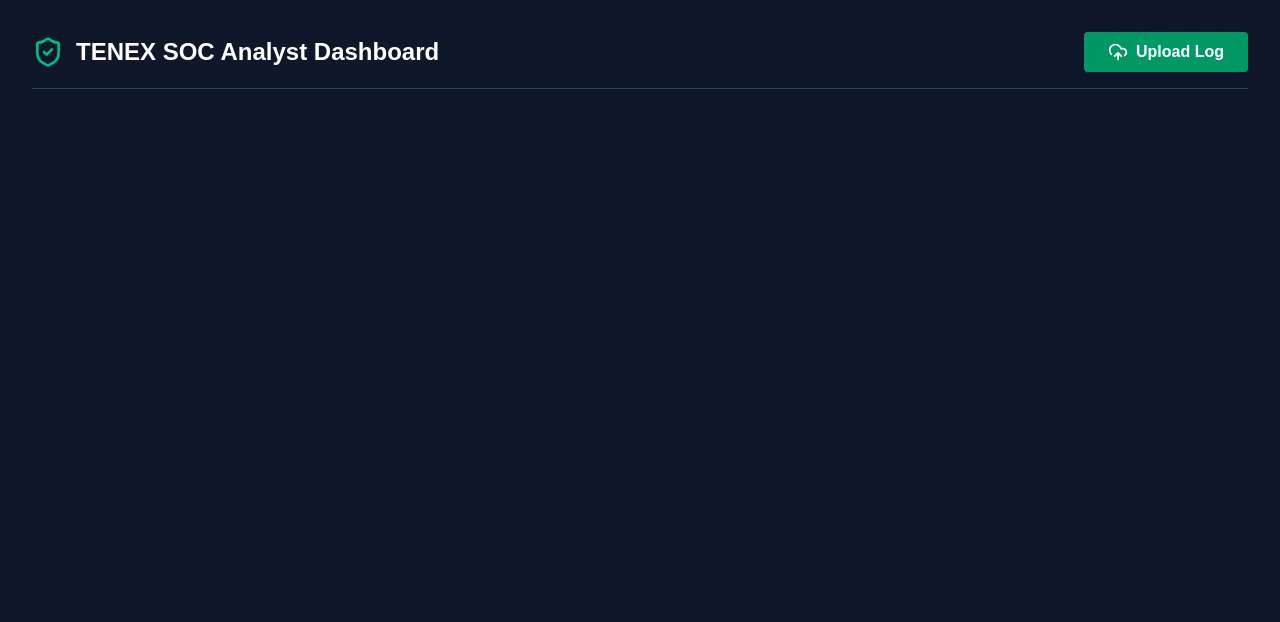
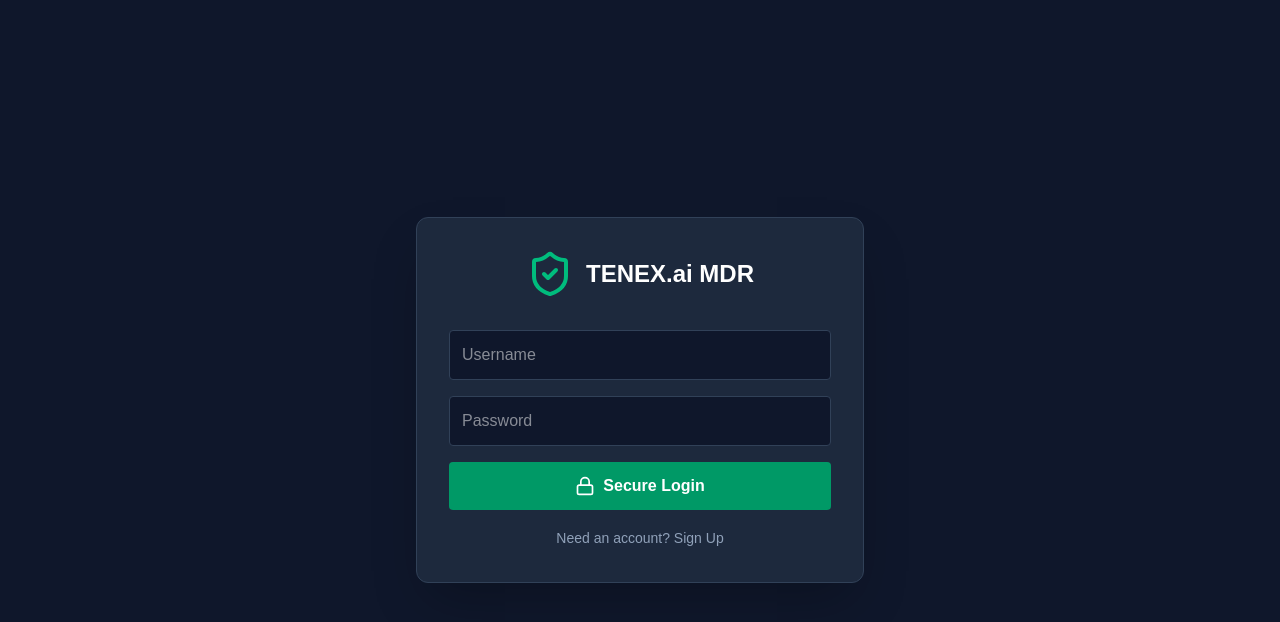
Before and after one commit to shahhardik4599/tenex-soc-dashboard, a Next.js app in the folder frontend/: page / in a window 1280 px wide. Shown: the top 622 px of the page. Built offline with nearby package versions, Linux system fonts and the light colour scheme.

Commit message:
added signin/signup feature

```diff
--- a/frontend/src/app/page.tsx
+++ b/frontend/src/app/page.tsx
@@ -1,27 +1,75 @@
 'use client';
+
 import React, { useState, useMemo } from 'react';
 import axios from 'axios';
+import { LineChart, Line, XAxis, YAxis, CartesianGrid, Tooltip, ResponsiveContainer } from 'recharts';
+import { UploadCloud, ShieldCheck } from 'lucide-react';
+
+// New Component Imports
+import AuthContainer from '@/components/AuthContainer';
 import StatsFilters from '@/components/StatsFilters';
 import LogTable from '@/components/LogTable';
-import { ShieldCheck, UploadCloud, Lock } from 'lucide-react';
-// ... (Keep your LineChart imports)
 
 export default function SOCDashboard() {
+  // Authentication State
   const [isLoggedIn, setIsLoggedIn] = useState(false);
   const [credentials, setCredentials] = useState({ username: '', password: '' });
+
+  // Data State
   const [logs, setLogs] = useState<any[]>([]);
   const [batchId, setBatchId] = useState('');
   const [loading, setLoading] = useState(false);
   const [error, setError] = useState('');
+
+  // Filter State
   const [activeFilter, setFilter] = useState('all');
 
-  const handleFileUpload = async (e: React.ChangeEvent<HTMLInputElement>) => {
-    // ... (Keep your existing axios logic)
-    // Update: setBatchId(response.data.batch_id);
-    // Update: setLogs(response.data.data);
+  // --- Auth Success Handler ---
+  const handleLoginSuccess = (creds: any) => {
+    setCredentials(creds);
+    setIsLoggedIn(true);
   };
 
-  // --- NEW: Memoized Filtering Logic ---
+  // --- File Upload Handler ---
+  const handleFileUpload = async (e: React.ChangeEvent<HTMLInputElement>) => {
+    if (!e.target.files || e.target.files.length === 0) return;
+
+    setLoading(true);
+    setError('');
+    const file = e.target.files[0];
+    const formData = new FormData();
+    formData.append('file', file);
+
+    try {
+      const authHeader = 'Basic ' + btoa(`${credentials.username}:${credentials.password}`);
+
+      const response = await axios.post('http://localhost:8000/upload', formData, {
+        headers: {
+          'Content-Type': 'multipart/form-data',
+          'Authorization': authHeader
+        }
+      });
+
+      // Update state with new batch info
+      setBatchId(response.data.batch_id);
+
+      // Sort logs so anomalies are at the top initially
+      const sortedLogs = response.data.data.sort((a: any, b: any) =>
+        (b.is_anomaly === true ? 1 : 0) - (a.is_anomaly === true ? 1 : 0)
+      );
+      setLogs(sortedLogs);
+    } catch (err: any) {
+      setError(err.response?.data?.detail || 'Failed to upload and process file.');
+      if (err.response?.status === 401) {
+        setIsLoggedIn(false);
+        alert("Session expired. Please log in again.");
+      }
+    } finally {
+      setLoading(false);
+    }
+  };
+
+  // --- Filtering Logic ---
   const filteredLogs = useMemo(() => {
     return logs.filter(log => {
       if (activeFilter === 'all') return true;
@@ -33,30 +81,78 @@ export default function SOCDashboard() {
     });
   }, [logs, activeFilter]);
 
-  if (!isLoggedIn) { /* ... keep login screen ... */ }
+  // --- Timeline Chart Data Prep ---
+  const chartData = useMemo(() => {
+    return logs.reduce((acc: any[], log: any) => {
+      const time = new Date(log.timestamp).toLocaleTimeString([], { hour: '2-digit', minute: '2-digit' });
+      const existing = acc.find(item => item.time === time);
+      if (existing) {
+        existing.events += 1;
+        if (log.is_anomaly) existing.anomalies += 1;
+      } else {
+        acc.push({ time, events: 1, anomalies: log.is_anomaly ? 1 : 0 });
+      }
+      return acc;
+    }, []).reverse();
+  }, [logs]);
 
+  // ==========================================
+  // AUTH GUARD
+  // ==========================================
+  if (!isLoggedIn) {
+    return <AuthContainer onLoginSuccess={handleLoginSuccess} />;
+  }
+
+  // ==========================================
+  // SOC ANALYST DASHBOARD
+  // ==========================================
   return (
-    <div className="min-h-screen bg-slate-900 text-slate-300 p-8">
+    <div className="min-h-screen bg-slate-900 text-slate-300 p-8 font-sans">
       <div className="max-w-7xl mx-auto space-y-8">
-        {/* Header Section */}
+
+        {/* Header */}
         <div className="flex justify-between items-center border-b border-slate-700 pb-4">
           <div className="flex items-center">
             <ShieldCheck className="text-emerald-500 w-8 h-8 mr-3" />
-            <h1 className="text-2xl font-bold text-white">TENEX SOC Analyst Dashboard</h1>
+            <h1 className="text-2xl font-bold text-white">TENEX SOC Dashboard</h1>
           </div>
           <div className="relative overflow-hidden inline-block">
-            <button className="bg-emerald-600 hover:bg-emerald-500 text-white font-bold py-2 px-6 rounded shadow-lg flex items-center transition-all">
+            <button className="bg-emerald-600 hover:bg-emerald-500 text-white font-semibold py-2 px-6 rounded shadow-lg flex items-center transition-all">
               <UploadCloud className="w-5 h-5 mr-2" />
-              {loading ? 'AI Processing...' : 'Upload Log'}
+              {loading ? 'AI Engine Processing...' : 'Upload Access Log'}
             </button>
-            <input type="file" onChange={handleFileUpload} className="absolute left-0 top-0 opacity-0 cursor-pointer h-full w-full" />
+            <input
+              type="file"
+              accept=".log,.txt"
+              onChange={handleFileUpload}
+              disabled={loading}
+              className="absolute left-0 top-0 opacity-0 cursor-pointer h-full w-full"
+            />
           </div>
         </div>
 
+        {error && <div className="bg-red-900/50 border border-red-500 text-red-200 p-4 rounded">{error}</div>}
+
         {logs.length > 0 && (
           <>
-            {/* Timeline logic here... */}
+            {/* Timeline Chart */}
+            <div className="bg-slate-800 p-6 rounded-xl border border-slate-700 shadow-lg">
+              <h2 className="text-lg font-semibold text-white mb-4">Event Timeline (Velocity & Anomalies)</h2>
+              <div className="h-64 w-full">
+                <ResponsiveContainer width="100%" height="100%">
+                  <LineChart data={chartData}>
+                    <CartesianGrid strokeDasharray="3 3" stroke="#334155" />
+                    <XAxis dataKey="time" stroke="#94a3b8" />
+                    <YAxis stroke="#94a3b8" />
+                    <Tooltip contentStyle={{ backgroundColor: '#1e293b', borderColor: '#475569' }} />
+                    <Line type="monotone" dataKey="events" stroke="#10b981" strokeWidth={2} name="Total Events" dot={false} />
+                    <Line type="monotone" dataKey="anomalies" stroke="#ef4444" strokeWidth={2} name="Anomalies" />
+                  </LineChart>
+                </ResponsiveContainer>
+              </div>
+            </div>
 
+            {/* Filter Buttons & Batch Info */}
             <StatsFilters
               batchId={batchId}
               activeFilter={activeFilter}
@@ -64,6 +160,7 @@ export default function SOCDashboard() {
               totalLogs={logs.length}
             />
 
+            {/* Modular Results Table */}
             <LogTable logs={filteredLogs} />
           </>
         )}
--- /dev/null
+++ b/frontend/src/components/AuthContainer.tsx
@@ -0,0 +1,32 @@
+import React, { useState } from 'react';
+import LoginForm from './LoginForm';
+import SignupForm from './SignupForm';
+import { ShieldCheck } from 'lucide-react';
+
+interface AuthProps {
+    onLoginSuccess: (creds: any) => void;
+}
+
+export default function AuthContainer({ onLoginSuccess }: AuthProps) {
+    const [isSignup, setIsSignup] = useState(false);
+
+    return (
+        <div className="min-h-screen bg-slate-900 flex items-center justify-center p-4">
+            <div className="bg-slate-800 p-8 rounded-xl shadow-2xl max-w-md w-full border border-slate-700">
+                <div className="flex items-center justify-center mb-8">
+                    <ShieldCheck className="text-emerald-500 w-12 h-12 mr-3" />
+                    <h1 className="text-2xl font-bold text-white">TENEX.ai MDR</h1>
+                </div>
+
+                {isSignup ? (
+                    <SignupForm onBackToLogin={() => setIsSignup(false)} />
+                ) : (
+                    <LoginForm
+                        onLoginSuccess={onLoginSuccess}
+                        onToggleSignup={() => setIsSignup(true)}
+                    />
+                )}
+            </div>
+        </div>
+    );
+}
--- /dev/null
+++ b/frontend/src/components/LoginForm.tsx
@@ -0,0 +1,43 @@
+import React, { useState } from 'react';
+import axios from 'axios';
+import { Lock } from 'lucide-react';
+
+export default function LoginForm({ onLoginSuccess, onToggleSignup }: any) {
+    const [creds, setCreds] = useState({ username: '', password: '' });
+    const [error, setError] = useState('');
+
+    const handleSubmit = async (e: React.FormEvent) => {
+        e.preventDefault();
+        try {
+            const authHeader = 'Basic ' + btoa(`${creds.username}:${creds.password}`);
+            await axios.get('http://localhost:8000/', {
+                headers: { 'Authorization': authHeader }
+            });
+            onLoginSuccess(creds);
+        } catch (err) {
+            setError('Invalid username or password.');
+        }
+    };
+
+    return (
+        <form onSubmit={handleSubmit} className="space-y-4">
+            {error && <div className="text-red-400 text-sm bg-red-900/20 p-2 rounded border border-red-500/50">{error}</div>}
+            <input
+                type="text" placeholder="Username"
+                className="w-full bg-slate-900 border border-slate-700 text-white rounded p-3 outline-none focus:border-emerald-500"
+                onChange={(e) => setCreds({ ...creds, username: e.target.value })} required
+            />
+            <input
+                type="password" placeholder="Password"
+                className="w-full bg-slate-900 border border-slate-700 text-white rounded p-3 outline-none focus:border-emerald-500"
+                onChange={(e) => setCreds({ ...creds, password: e.target.value })} required
+            />
+            <button type="submit" className="w-full bg-emerald-600 hover:bg-emerald-500 text-white font-bold py-3 rounded transition-all flex justify-center items-center">
+                <Lock className="mr-2 w-5 h-5" /> Secure Login
+            </button>
+            <button type="button" onClick={onToggleSignup} className="w-full text-slate-400 text-sm hover:text-white transition-colors">
+                Need an account? Sign Up
+            </button>
+        </form>
+    );
+}
--- /dev/null
+++ b/frontend/src/components/SignupForm.tsx
@@ -0,0 +1,41 @@
+import React, { useState } from 'react';
+import axios from 'axios';
+import { UserPlus } from 'lucide-react';
+
+export default function SignupForm({ onBackToLogin }: any) {
+    const [creds, setCreds] = useState({ username: '', password: '' });
+    const [error, setError] = useState('');
+
+    const handleSubmit = async (e: React.FormEvent) => {
+        e.preventDefault();
+        try {
+            await axios.post('http://localhost:8000/signup', creds);
+            alert("Account created successfully!");
+            onBackToLogin();
+        } catch (err: any) {
+            setError(err.response?.data?.detail || 'Signup failed');
+        }
+    };
+
+    return (
+        <form onSubmit={handleSubmit} className="space-y-4">
+            {error && <div className="text-red-400 text-sm bg-red-900/20 p-2 rounded border border-red-500/50">{error}</div>}
+            <input
+                type="text" placeholder="Choose Username"
+                className="w-full bg-slate-900 border border-slate-700 text-white rounded p-3 outline-none focus:border-emerald-500"
+                onChange={(e) => setCreds({ ...creds, username: e.target.value })} required
+            />
+            <input
+                type="password" placeholder="Choose Password"
+                className="w-full bg-slate-900 border border-slate-700 text-white rounded p-3 outline-none focus:border-emerald-500"
+                onChange={(e) => setCreds({ ...creds, password: e.target.value })} required
+            />
+            <button type="submit" className="w-full bg-blue-600 hover:bg-blue-500 text-white font-bold py-3 rounded transition-all flex justify-center items-center">
+                <UserPlus className="mr-2 w-5 h-5" /> Create Account
+            </button>
+            <button type="button" onClick={onBackToLogin} className="w-full text-slate-400 text-sm hover:text-white transition-colors">
+                Already have an account? Login
+            </button>
+        </form>
+    );
+}
```
Also changed, not shown: 2 other files (tests, documents, lock files or other folders).
